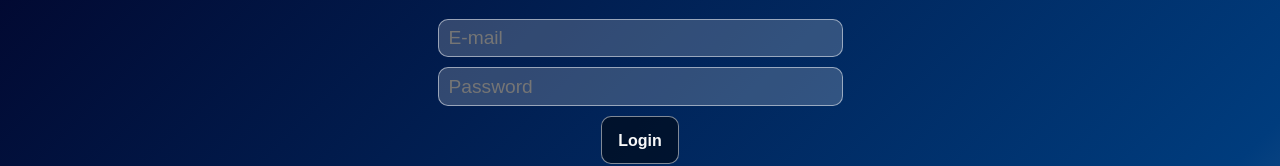
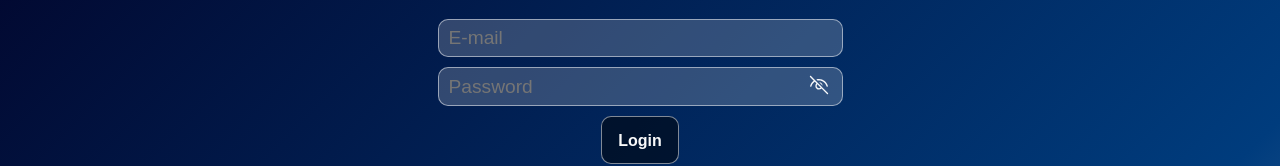
Before and after one commit to SwingyMan/Engineers-Project, a React (Vite) app in the folder engineers_project.client/: page /login in a window 1280 px wide. Shown: the part 264-430 px from the top of the page. Built offline with nearby package versions, Linux system fonts and the light colour scheme.

Commit message:
tmp login/register

```diff
--- a/engineers_project.client/src/Router/AuthProvider.tsx
+++ b/engineers_project.client/src/Router/AuthProvider.tsx
@@ -48,7 +48,6 @@ const AuthProvider = ({ children }: Children) => {
     }
   };
   const logOut = () => {
-    console.log("logout success");
     setIsAuthenticated(false);
     setUser(null);
     setToken(null);
--- a/engineers_project.client/src/Utility/Salt.ts
+++ /dev/null
@@ -1,3 +0,0 @@
-import { randomInt } from "crypto";
-
-const salt = randomInt(255)
--- a/engineers_project.client/src/Utility/TimeElapsed.ts
+++ b/engineers_project.client/src/Utility/TimeElapsed.ts
@@ -33,9 +33,5 @@ export function TimeElapsed(timestamp:number):string {
     else{
       diff="teraz"
     }
-
-console.log()
-
-
   return diff
 }
--- a/engineers_project.client/src/components/Login/Login.tsx
+++ b/engineers_project.client/src/components/Login/Login.tsx
@@ -4,6 +4,7 @@ import styled from "styled-components";
 import { useAuth } from "../../Router/AuthProvider";
 import { useNavigate } from "react-router-dom";
 import { LoginForm } from "./LoginForm";
+import { RegisterForm } from "./RegisterForm";
 
 const LoginDiv = styled.div`
   display: flex;
@@ -46,7 +47,6 @@ export function Login() {
       setOtherAction("Register");
     }
   }
-console.log(Message == msg[0])
   return (
     //TODO możliwe że register trzeba dać na osobną stronę/formulaz jako osobny komponent
 
@@ -61,7 +61,7 @@ console.log(Message == msg[0])
         />
       </svg>
       <h1>{Login}</h1>
-      {Message == msg[0]?<LoginForm/>:<></>}
+      {Message == msg[0]?<LoginForm/>:<RegisterForm/>}
 
       <div>{Message}</div>
       <Button
--- a/engineers_project.client/src/components/Login/LoginForm.tsx
+++ b/engineers_project.client/src/components/Login/LoginForm.tsx
@@ -2,6 +2,7 @@ import { useState } from "react";
 import styled from "styled-components";
 import { Button } from "../Button/Button";
 import { useAuth } from "../../Router/AuthProvider";
+import { VscEye, VscEyeClosed } from "react-icons/vsc";
 
 const StyledForm = styled.form`
   width: 450px;
@@ -30,14 +31,30 @@ const InputWraper = styled.div`
   border: 1px solid var(--light-border);
   border-radius: 10px;
   background-color: var(--whiteTransparent20);
+  position: relative;
 `;
+const EyeIcon = styled.div`
+  position: absolute;
+  right: 0px;
+  padding-right: 12px;
+  top: 4px;
+  cursor: pointer;
+  font-size: 22px;
+  color: var(--white);
+  &:hover{
+    color: var(--whiteTransparent20);
+    transition: 0.1s ease-in;
+  }
 
+`
 
 export function LoginForm() {
     const [input, setInput] = useState({
         Email: "",
         Password: "",
       });
+
+      const [visible,setVisible]= useState(false)
       const handleInput = (e: { target: { name: string; value: string } }) => {
         const { name, value } = e.target;
         setInput((prev) => ({
@@ -64,11 +81,14 @@ export function LoginForm() {
       </InputWraper>
       <InputWraper>
         <StyledInput
-          type="password"
+          type={visible?"text":"password"}
           name="Password"
           placeholder="Password"
           onChange={handleInput}
         />
+                <EyeIcon onClick={()=>setVisible(!visible)}>
+        {visible?<VscEye/>:<VscEyeClosed/>}
+      </EyeIcon>
       </InputWraper>
 
       <Button onClick={() => {}} value={"Login"} />
--- a/engineers_project.client/src/components/Login/RegisterForm.tsx
+++ b/engineers_project.client/src/components/Login/RegisterForm.tsx
@@ -1,7 +1,8 @@
 import { useState } from "react";
 import styled from "styled-components";
 import { Button } from "../Button/Button";
-import { useAuth } from "../../Router/AuthProvider";
+import { VscEye, VscEyeClosed } from "react-icons/vsc";
+
 
 const StyledForm = styled.form`
   width: 450px;
@@ -30,7 +31,22 @@ const InputWraper = styled.div`
   border: 1px solid var(--light-border);
   border-radius: 10px;
   background-color: var(--whiteTransparent20);
+  position: relative;
 `;
+const EyeIcon = styled.div`
+  position: absolute;
+  right: 0px;
+  padding-right: 12px;
+  top: 4px;
+  cursor: pointer;
+  font-size: 22px;
+  color: var(--white);
+  &:hover{
+    color: var(--whiteTransparent20);
+    transition: 0.1s ease-in;
+  }
+
+`
 
 
 export function RegisterForm() {
@@ -39,6 +55,8 @@ export function RegisterForm() {
         Username:"",
         Password: "",
       });
+
+      const [visible,setVisible]= useState(false)
       const handleInput = (e: { target: { name: string; value: string } }) => {
         const { name, value } = e.target;
         setInput((prev) => ({
@@ -64,14 +82,25 @@ export function RegisterForm() {
       </InputWraper>
       <InputWraper>
         <StyledInput
-          type="password"
+          type="text"
+          name="Username"
+          placeholder="Username"
+          onChange={handleInput}
+        />
+      </InputWraper>
+      <InputWraper>
+        <StyledInput
+          type={visible?"text":"password"}
           name="Password"
           placeholder="Password"
           onChange={handleInput}
         />
+        <EyeIcon onClick={()=>setVisible(!visible)}>
+          {visible?<VscEye/>:<VscEyeClosed/>}
+        </EyeIcon>
       </InputWraper>
 
-      <Button onClick={() => {}} value={"Login"} />
+      <Button onClick={() => {}} value={"Register"} />
     </StyledForm>
   );
 }
```
